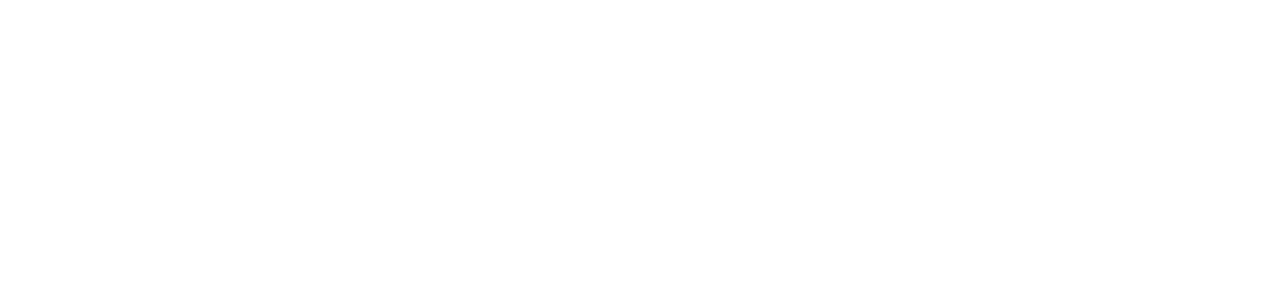
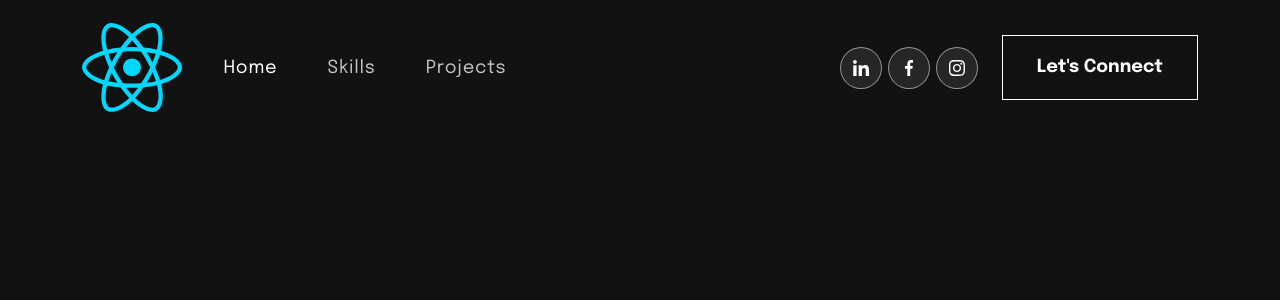
Before and after one commit to jam-jam200/portfolio1, a React (Vite) app: page / in a window 1280 px wide. Shown: the top 300 px of the page. Built offline with nearby package versions, Linux system fonts and the light colour scheme.

Commit message:
navbar done

```diff
--- a/src/App.css
+++ b/src/App.css
@@ -0,0 +1,228 @@
+@import url("https://fonts.googleapis.com/css2?family=Epilogue:wght@400;500;700&display=swap");
+
+* {
+  padding: 0;
+  margin: 0;
+  box-sizing: border-box;
+}
+
+html {
+  scroll-behavior: smooth;
+  scroll-padding-top: 15px;
+}
+
+body {
+  font-weight: 400;
+  color: #fff !important;
+  background-color: #121212 !important;
+  font-family: "Epilogue", sans-serif !important;
+  overflow-x: hidden;
+  position: relative;
+}
+
+h1,
+h2,
+h3,
+h4,
+h5,
+h6 {
+  line-height: normal;
+  margin: 0;
+  padding: 0;
+}
+
+p,
+a,
+li,
+button,
+ul {
+  margin: 0;
+  padding: 0;
+  line-height: normal;
+  text-decoration: none;
+}
+
+a:hover {
+  text-decoration: none;
+}
+
+img {
+  width: 100%;
+  height: auto;
+}
+
+button {
+  border: 0;
+  background-color: transparent;
+}
+
+input:focus,
+textarea:focus,
+select:focus {
+  outline: none;
+}
+
+@media (min-width: 1700px) {
+  main .container {
+    max-width: 100%;
+    padding: 0 150px;
+  }
+}
+
+p.success {
+  color: green;
+}
+
+p.danger {
+  color: red;
+}
+/************ Navbar Css ************/
+nav.navbar {
+  padding: 18px 0;
+  position: fixed;
+  width: 100%;
+  top: 0;
+  z-index: 9999;
+  transition: 0.32s ease-in-out;
+}
+nav.navbar.scrolled {
+  padding: 0px 0;
+  background-color: #121212;
+}
+nav.navbar a.navbar-brand {
+  width: 9%;
+}
+nav.navbar .navbar-nav .nav-link.navbar-link {
+  font-weight: 400;
+  color: #fff !important;
+  letter-spacing: 0.8px;
+  padding: 0 25px;
+  font-size: 18px;
+  opacity: 0.75;
+}
+nav.navbar .navbar-nav a.nav-link.navbar-link:hover,
+nav.navbar .navbar-nav a.nav-link.navbar-link.active {
+  opacity: 1;
+}
+span.navbar-text {
+  display: flex;
+  align-items: center;
+}
+.social-icon {
+  display: inline-block;
+  margin-left: 14px;
+}
+.social-icon a {
+  width: 42px;
+  height: 42px;
+  background: rgba(217, 217, 217, 0.1);
+  display: inline-flex;
+  border-radius: 50%;
+  margin-right: 6px;
+  align-items: center;
+  justify-content: center;
+  line-height: 1;
+  border: 1px solid rgba(255, 255, 255, 0.5);
+}
+.social-icon a::before {
+  content: "";
+  width: 42px;
+  height: 42px;
+  position: absolute;
+  background-color: #ffffff;
+  border-radius: 50%;
+  transform: scale(0);
+  transition: 0.3s ease-in-out;
+}
+.social-icon a:hover::before {
+  transform: scale(1);
+}
+.social-icon a img {
+  width: 40%;
+  z-index: 1;
+  transition: 0.3s ease-in-out;
+}
+.social-icon a:hover img {
+  filter: brightness(0) saturate(100%) invert(0%) sepia(7%) saturate(98%)
+    hue-rotate(346deg) brightness(95%) contrast(86%);
+}
+.navbar-text button {
+  font-weight: 700;
+  color: #fff;
+  border: 1px solid #fff;
+  padding: 18px 34px;
+  font-size: 18px;
+  margin-left: 18px;
+  position: relative;
+  background-color: transparent;
+  transition: 0.3s ease-in-out;
+  text-transform: capitalize;
+}
+.navbar-text button span {
+  z-index: 1;
+}
+.navbar-text button::before {
+  content: "";
+  width: 0%;
+  height: 100%;
+  position: absolute;
+  background-color: #fff;
+  left: 0;
+  top: 0;
+  z-index: -1;
+  transition: 0.3s ease-in-out;
+}
+.navbar-text button:hover {
+  color: #121212;
+}
+.navbar-text button:hover::before {
+  content: "";
+  width: 100%;
+  height: 100%;
+  position: absolute;
+}
+nav.navbar .navbar-toggler:active,
+nav.navbar .navbar-toggler:focus {
+  outline: none;
+  box-shadow: none;
+}
+nav.navbar .navbar-toggler-icon {
+  width: 24px;
+  height: 17px;
+  background-image: none;
+  position: relative;
+  border-bottom: 2px solid #fff;
+  transition: all 300ms linear;
+  top: -2px;
+}
+nav.navbar .navbar-toggler-icon:focus {
+  border-bottom: 2px solid #fff;
+}
+nav.navbar .navbar-toggler-icon:after,
+nav.navbar .navbar-toggler-icon:before {
+  width: 24px;
+  position: absolute;
+  height: 2px;
+  background-color: #fff;
+  top: 0;
+  left: 0;
+  content: "";
+  z-index: 2;
+  transition: all 300ms linear;
+}
+nav.navbar .navbar-toggler-icon:after {
+  top: 8px;
+}
+nav.navbar .navbar-toggler[aria-expanded="true"] .navbar-toggler-icon:after {
+  transform: rotate(45deg);
+  background-color: #fff;
+  height: 2px;
+}
+nav.navbar .navbar-toggler[aria-expanded="true"] .navbar-toggler-icon:before {
+  transform: translateY(8px) rotate(-45deg);
+  background-color: #fff;
+  height: 2px;
+}
+nav.navbar .navbar-toggler[aria-expanded="true"] .navbar-toggler-icon {
+  border-color: transparent;
+}
--- a/src/App.jsx
+++ b/src/App.jsx
@@ -1,10 +1,14 @@
-import './App.css'
+import "./App.css";
+import "bootstrap/dist/css/bootstrap.min.css";
+import { NavBar, Banner } from "./components";
 
 function App() {
   return (
-    <div >
+    <div>
+      <NavBar />
+      <Banner />
     </div>
-  )
+  );
 }
 
-export default App
+export default App;
--- /dev/null
+++ b/src/assets/index.js
@@ -0,0 +1,39 @@
+import arrow1 from "./arrow1.svg";
+import arrow2 from "./arrow2.svg";
+import bannerBg from "./banner-bg.png";
+import colorSharp from "./color-sharp.png";
+import colorSharp2 from "./color-sharp2.png";
+import contactImg from "./contact-img.svg";
+import footerBg from "./footer-bg.png";
+import headerImg from "./header-img.svg";
+import meter1 from "./meter1.svg";
+import meter2 from "./meter2.svg";
+import meter3 from "./meter3.svg";
+import navIcon1 from "./nav-icon1.svg";
+import navIcon2 from "./nav-icon2.svg";
+import navIcon3 from "./nav-icon3.svg";
+import projectImg1 from "./project-img1.png";
+import projectImg2 from "./project-img2.png";
+import projectImg3 from "./project-img3.png";
+import reactLogo from "./react.svg";
+
+export {
+  arrow1,
+  arrow2,
+  bannerBg,
+  colorSharp,
+  colorSharp2,
+  contactImg,
+  footerBg,
+  headerImg,
+  meter1,
+  meter2,
+  meter3,
+  navIcon1,
+  navIcon2,
+  navIcon3,
+  projectImg1,
+  projectImg2,
+  projectImg3,
+  reactLogo,
+};
--- /dev/null
+++ b/src/components/Banner.jsx
@@ -0,0 +1,11 @@
+import React from 'react'
+
+function Banner() {
+  return (
+    <div>
+
+    </div>
+  )
+}
+
+export default Banner
--- a/src/components/NavBar.jsx
+++ b/src/components/NavBar.jsx
@@ -1,6 +1,6 @@
 import { useState, useEffect } from "react";
 import { Navbar, Nav, Container } from "react-bootstrap";
-import logo from "../assets/react.svg";
+import { reactLogo, navIcon1, navIcon2, navIcon3 } from "../assets";
 
 function NavBar() {
   const [activeLink, setActiveLink] = useState("home");
@@ -27,7 +27,7 @@
     <Navbar expand="lg" className={scrolled ? "scrolled" : ""}>
       <Container>
         <Navbar.Brand href="#home">
-          <img src={logo} alt="" />
+          <img src={reactLogo} alt="" />
         </Navbar.Brand>
         <Navbar.Toggle aria-controls="basic-navbar-nav">
           <span className="navbar-toggle-icon"></span>
@@ -65,13 +65,13 @@
           <span className="navbar-text">
             <div className="social-icon">
               <a href="#" target="_blank" rel="noopener noreferrer">
-                <img src="" alt="" />
+                <img src={navIcon1} alt="" />
               </a>
               <a href="#" target="_blank" rel="noopener noreferrer">
-                <img src="" alt="" />
+                <img src={navIcon2} alt="" />
               </a>
               <a href="#" target="_blank" rel="noopener noreferrer">
-                <img src="" alt="" />
+                <img src={navIcon3} alt="" />
               </a>
             </div>
             <button className="vvd" onClick={() => console.log("connect")}>
--- /dev/null
+++ b/src/components/index.js
@@ -0,0 +1,4 @@
+import NavBar from "./Navbar";
+import Banner from "./Banner";
+
+export { NavBar, Banner };
--- a/src/main.jsx
+++ b/src/main.jsx
@@ -1,7 +1,6 @@
 import React from 'react'
 import ReactDOM from 'react-dom/client'
 import App from './App'
-import './index.css'
 
 ReactDOM.createRoot(document.getElementById('root')).render(
   <React.StrictMode>
```
Also changed, not shown: src/index.css (deleted).
